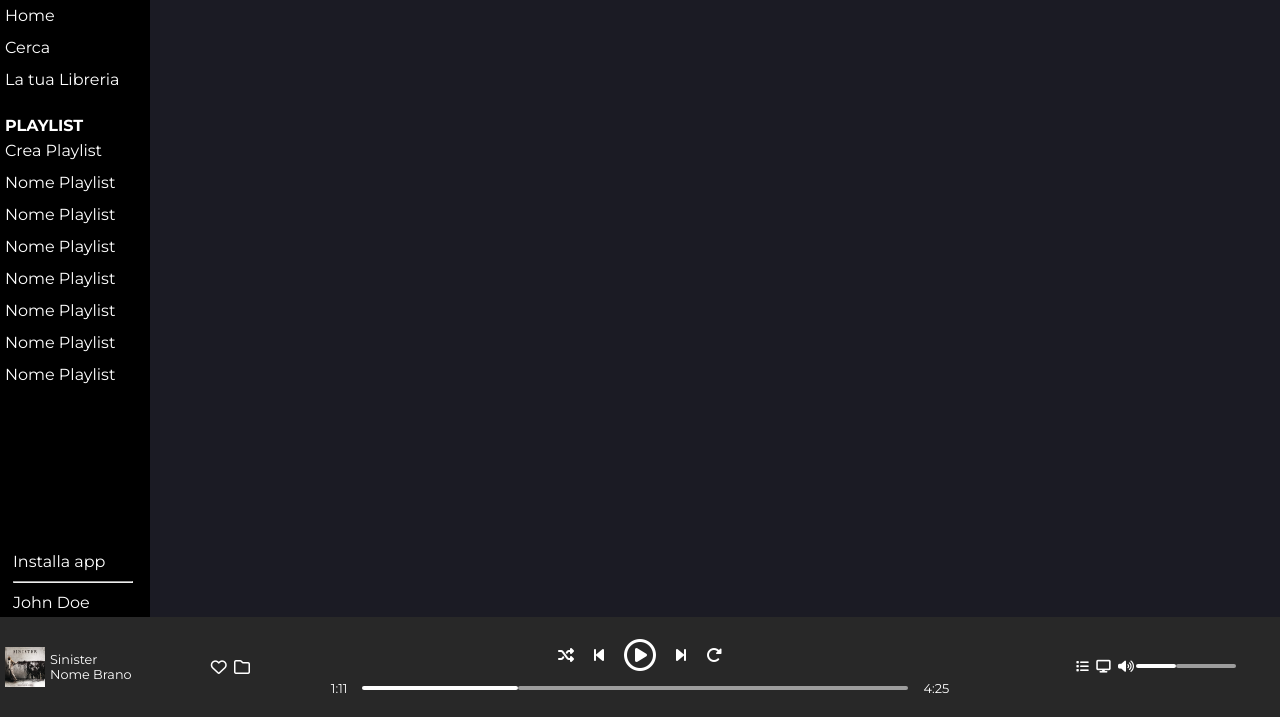
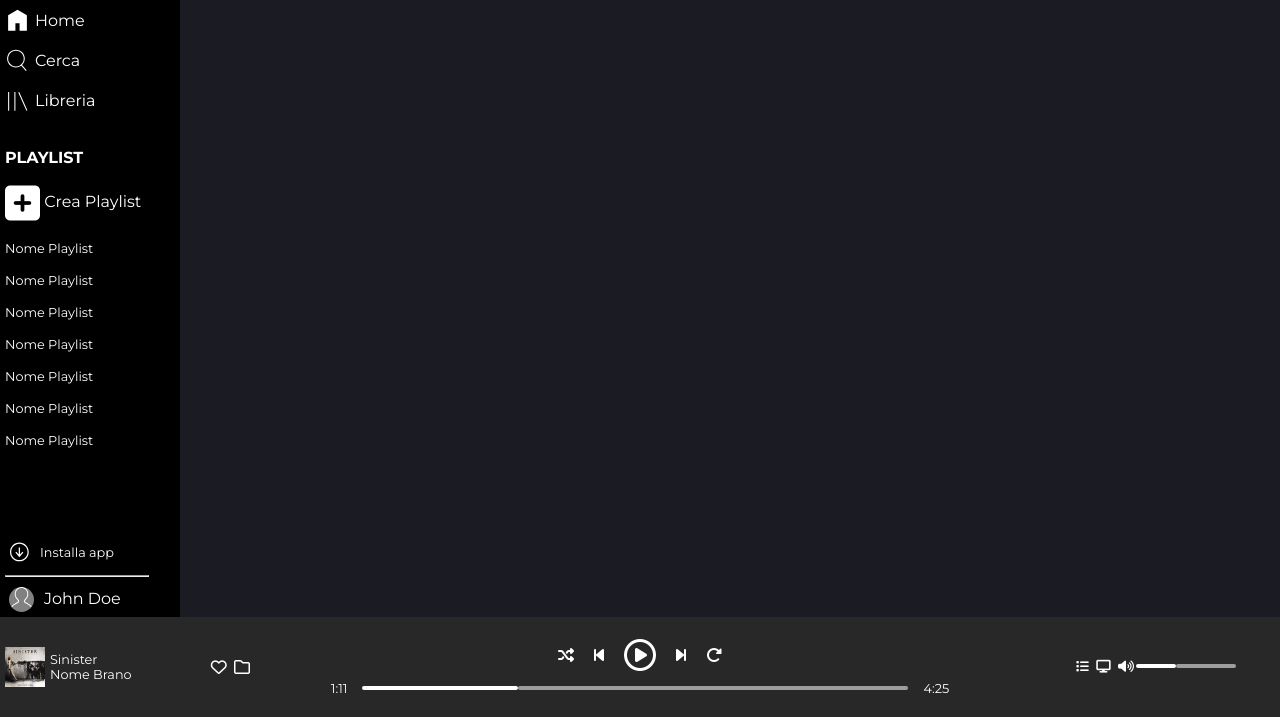
Before and after one commit to silviosalza/html-css-spotifyweb, a plain HTML site: page index.html in a window 1280 px wide. Shown: the part 83-800 px from the top of the page. Drawn offline with Linux system fonts and the light colour scheme.

Commit message:
nav bar complete, player complete, header complete

```diff
--- a/css/style.css
+++ b/css/style.css
@@ -62,18 +62,18 @@ a{
 }
 .nav{
     background-color: black;
-    width: 150px;
+    width: 180px;
     height: 100%;
 }
 .main{
     background-color: rgb(27, 27, 36);
-    width: calc(100% - 150px);
+    width: calc(100% - 180px);
     height: 100%;
     padding-top: 100px;
 }
 .header{
     background-color: rgb(0, 0, 0, 0.5);
-    width: calc(100% - 150px);
+    width: calc(100% - 180px);
     height: 80px;
     position: fixed;
     right: 0;
@@ -101,8 +101,68 @@ a{
     padding-left: 5px;
 }
 .nav-option img{
-    width: 20px;
+    width: 30px;
+    padding-right:5px;
+}
+.nav-option a{
+    padding-bottom: 15px;
+}
+.nav-option img,
+.nav-option span{
+    vertical-align: middle;
+}
+.playlist{
+    padding-top: 20px;
+    padding-left: 5px;
+}
+.playlist ul{
+    padding: 1rem 0;
+}
 
+.playlist li:first-child{
+    font-size: 1rem;
+    padding-bottom: 10px;
+}
+.playlist i{
+    font-size: 2.5rem;
+    vertical-align: middle;
+}
+
+.playlist li,
+.nav-option li{
+    line-height: 2rem;
+    font-size: 0.8rem;
+}
+#profile{
+    width: 25px;
+    height: 25px;
+    vertical-align: middle;
+    background-color: rgb(129, 129, 129);
+    border-radius: 50%;
+    margin-left: 4px;
+}
+#download{
+    width: 25px;
+    vertical-align: middle;
+
+}
+#app{
+    font-size: 0.8rem;
+
+}
+.account span{
+    padding-left: 10px;
+}
+
+.account{
+    width: 180px;
+    position: absolute;
+    bottom:5px;
+    left: 5px;
+}
+.account hr{
+    width: 80%;
+    margin: 10px 0;
 }
 /* /NAV */
 
@@ -189,26 +249,6 @@ a{
     font-size: 2rem;
 }
 
-.playlist{
-    padding-top: 20px;
-    padding-left: 5px;
-}
-.playlist li,
-.nav-option li{
-    line-height: 2rem;
-}
-.account{
-    padding-left: 5px ;
-    position: absolute;
-    bottom:5px;
-    left: 8px;
-
-}
-.account hr{
-    width: 130%;
-    margin: 10px 0;
-}
-
 
 
 /* !TYPOGRAPHY */
@@ -268,10 +308,6 @@ a{
         padding-left: 0;
         padding-top: 5px;
     }
-
-
-
-
     .main{
         width: calc(100% - 40px);
     }
--- a/index.html
+++ b/index.html
@@ -36,17 +36,15 @@
 
                      <!--normal nav bar  -->
                 <img class="logo" src="./img/logo.svg" alt="">
-                <div class="nav-option">
-                    <ul>
-                        <li>Home</li>
-                        <li>Cerca</li>
-                        <li>La tua Libreria</li>
-                    </ul>
-                </div>
+                <section class="nav-option flexcol">
+                    <a href=""><img src="./img/home.svg" alt=""><span>Home</span></a>
+                    <a href=""><img src="./img/search.svg" alt=""><span>Cerca</span></a>
+                    <a href=""><img src="./img/libreria.svg" alt=""><span>Libreria</span></a>
+                </section>
                 <div class="playlist">
                     <h4>PLAYLIST</h4>
                     <ul>
-                        <li>Crea Playlist</li>
+                        <li><i class="fa-solid fa-square-plus"></i> Crea Playlist</li>
                         <li>Nome Playlist</li>
                         <li>Nome Playlist</li>
                         <li>Nome Playlist</li>
@@ -57,9 +55,9 @@
                     </ul>
                 </div>
                 <div class="account">
-                    <a href="">Installa app</a>
+                    <a href=""><img id="download" src="./img/download.svg" alt=""><span id="app">Installa app</span></a>
                     <hr>
-                    <span>John Doe</span>
+                    <a href=""><img id="profile" src="./img/profile.svg" alt=""><span id="user">John Doe</span></a>
                 </div>
 
 
```
